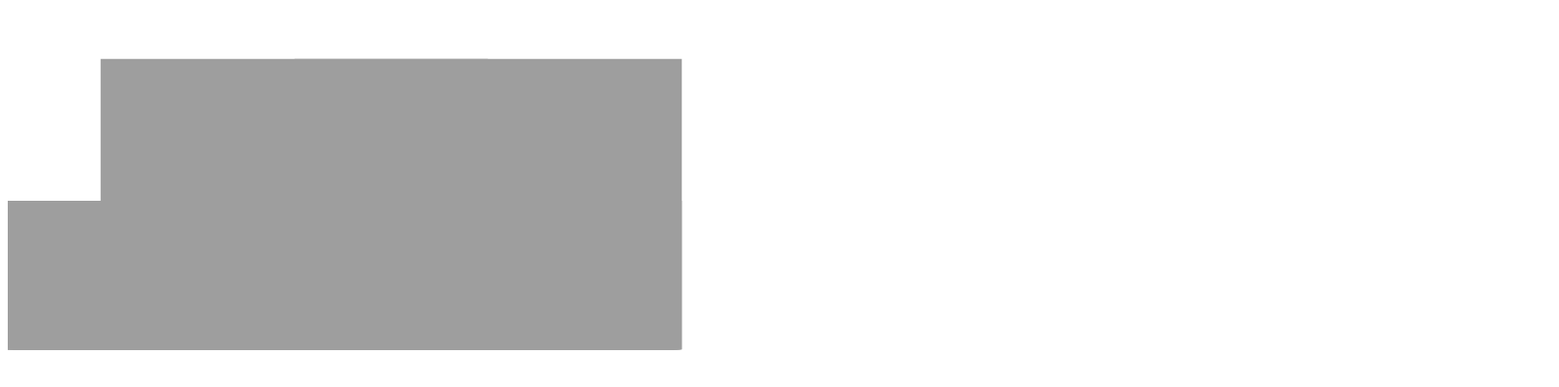
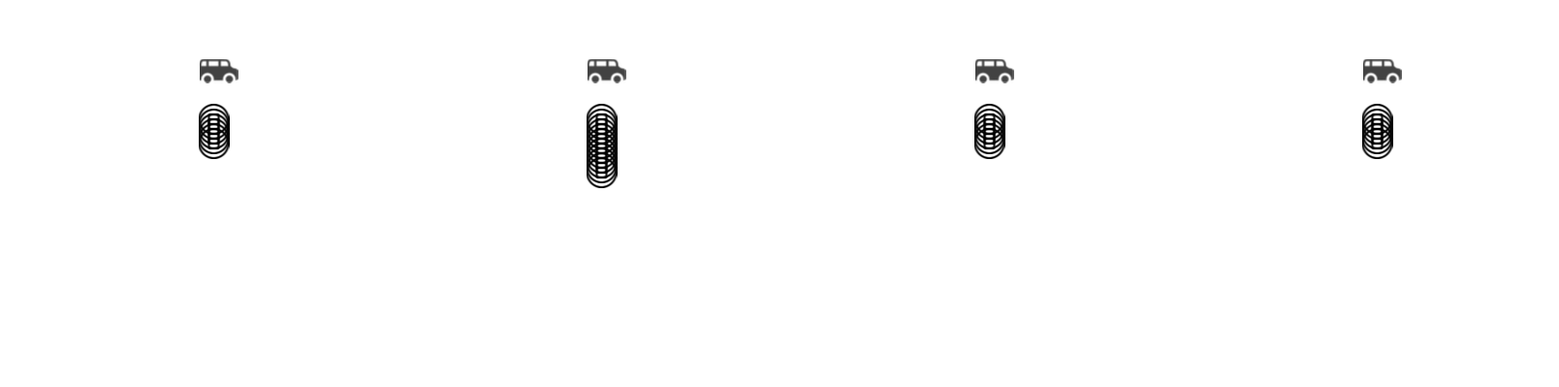
Before and after one commit to GraemeHarkness/Buses, a plain HTML site: page index.html in a window 1280 px wide. Shown: the part 101-500 px from the top of the page at 97% size, 1608 px wide, since content can reach past the window. Drawn offline with Linux system fonts and the light colour scheme.

Commit message:
First working version

```diff
--- a/app.js
+++ b/app.js
@@ -1,80 +1,115 @@
-var sun = new Image();
-var moon = new Image();
-var earth = new Image();
+var busImage = new Image();
+var stopImage = new Image();
 
-function Bus( index, xi, yi ) {
-    this.index = index;
+function Bus( xi, yi ) {
     this.x = xi;
     this.y = yi;
+    this.speed = 1;
+    this.atAStop = false;
+    this.currentStop = null;
     this.tick = function() {
+      this.x += this.speed;
 
-       this.x += 1;
-       if ( this.x >= 300 ) {
-         this.x = 0;
-       }
+      if ( this.currentStop != null )  {
+          this.speed = 0;
+          this.currentStop.nPassengersWaiting -= 1;
+          if ( this.currentStop.nPassengersWaiting <= 0 ) {  // we don't have to wait next time
+              this.departedStop();
+          }
+      } else {  // between bus stops
+          this.speed = 1;
+      }
+
+      if ( this.x >= 1600 ) {
+        this.x -= 1600;
+      }
+    }
+    this.arrivedAtStop = function( stop ) {
+        stop.busCurrentlyStopped = true;
+        this.currentStop = stop;
+    }
+    this.departedStop = function() {
+        this.currentStop.busCurrentlyStopped = false;
+        this.currentStop = null;
+    }
+
+    this.draw = function ( ctx ) {
+        ctx.drawImage(busImage, this.x-3.5, this.y+3.5);
+        if (this.x>1500) {
+            ctx.drawImage(busImage, this.x-3.5-1600, this.y+3.5);
+        }
     }
 };
 
 function Stop( index, x, y ) {
   this.index = index;
-  this.nWaiting = 4;
+  this.x = x;
+  this.y = y;
+  this.nPassengersWaiting = 100.0;
+  this.busCurrentlyStopped = false;
+  this.tick = function () {}
+  this.draw = function ( ctx ) {
+    for ( var i = 0 ; i < this.nPassengersWaiting ; i+=10 ) {
+      ctx.drawImage(stopImage, this.x-3.5, this.y+i/2);
+    }
+  }
 }
 
-var buses = [ new Bus( 0, 0, 150 ), new Bus( 1, 100, 150 ) ];
-//var bus = new Bus(0,150);
+var buses = [];
+var stops = [];
 
 function init(){
-  sun.src = 'https://mdn.mozillademos.org/files/1456/Canvas_sun.png';
-  moon.src = 'https://mdn.mozillademos.org/files/1443/Canvas_moon.png';
-  earth.src = 'https://mdn.mozillademos.org/files/1429/Canvas_earth.png';
+  busImage.src = 'smallBus.png';
+  stopImage.src = 'stop.png';
+  for ( var x = 0 ; x < 1600 ; x+=400 ) {
+      buses.push( new Bus( x, 150));
+  }
+
+  var stopIndex = 0;
+  for ( var x = 200 ; x < 1600 ; x+=400 ) {
+      stops.push( new Stop( stopIndex++, x, 200 ));
+  }
   window.requestAnimationFrame(draw);
 }
 
 function draw() {
   var canvas = document.getElementById('tutorial');
   var ctx = canvas.getContext('2d');
+  ctx.clearRect(0,0,1600,800);
 
-  //ctx.globalCompositeOperation = 'destination-over';
-  ctx.clearRect(0,0,800,300); // clear canvas
-
-  //ctx.fillStyle = 'rgba(0,0,0,0.4)';
-  //ctx.strokeStyle = 'rgba(0,153,255,0.4)';
-
+  // Update buses and draw them
   for (var i = 0 ; i < buses.length ; ++i ) {
     var bus = buses[i];
-
-    ctx.save();
-    ctx.translate(bus.x, bus.y);
-    ctx.drawImage(moon, -3.5, 3.5);
-    ctx.restore();
+    bus.draw(ctx);
     bus.tick();
   }
 
-  // ctx.save();
-  // ctx.translate(150,150);
+  // Update bus stops and draw them
+  for (var i = 0 ; i < stops.length ; ++i ) {
+    var stop = stops[i];
+    stop.draw(ctx);
+    stop.tick();
+  }
 
-  // // Earth
-  // var time = new Date();
-  // ctx.rotate( ((2*Math.PI)/60)*time.getSeconds() + ((2*Math.PI)/60000)*time.getMilliseconds() );
-  // console.log(time.getTime());
-  // ctx.translate(105,0);
-  // ctx.fillRect(0,-12,50,24); // Shadow
-  // ctx.drawImage(earth,-12,-12);
+  // Check for buses arriving at stops
+  for (var i = 0 ; i < buses.length ; ++i ) {
+      var bus = buses[i];
+      for ( var j = 0 ; j < stops.length ; ++j ) {
+          var stop = stops[j];
+          if ( bus.x === stop.x && !stop.busCurrentlyStopped ) {
+              bus.arrivedAtStop( stop );
+          }
+      }
+  }
 
-  // // Moon
-  // ctx.save();
-  // ctx.rotate( ((2*Math.PI)/6)*time.getSeconds() + ((2*Math.PI)/6000)*time.getMilliseconds() );
-  // ctx.translate(0,28.5);
-  // ctx.drawImage(moon,-3.5,-3.5);
-  // ctx.restore();
+  // Passengers arrive at stops
+  for (var i = 0 ; i < stops.length ; ++i ) {
+    var stop = stops[i];
+    stop.nPassengersWaiting += 0.2;
+  }
 
-  // ctx.restore();
+  stops[1].nPassengersWaiting += 0.2;
 
-  // ctx.beginPath();
-  // ctx.arc(150,150,105,0,Math.PI*2,false); // Earth orbit
-  // ctx.stroke();
-
-  // ctx.drawImage(sun,0,0,300,300);
 
   window.requestAnimationFrame(draw);
 }
--- a/index.html
+++ b/index.html
@@ -1,6 +1,6 @@
 <html>
 <body>
-<canvas id="tutorial" width="800" height="800"></canvas>
+<canvas id="tutorial" width="1600" height="800"></canvas>
 <script src="app.js"></script>
 </body>
 </html>
```
Also changed, not shown: smallBus.png (added), stop.png (added).
